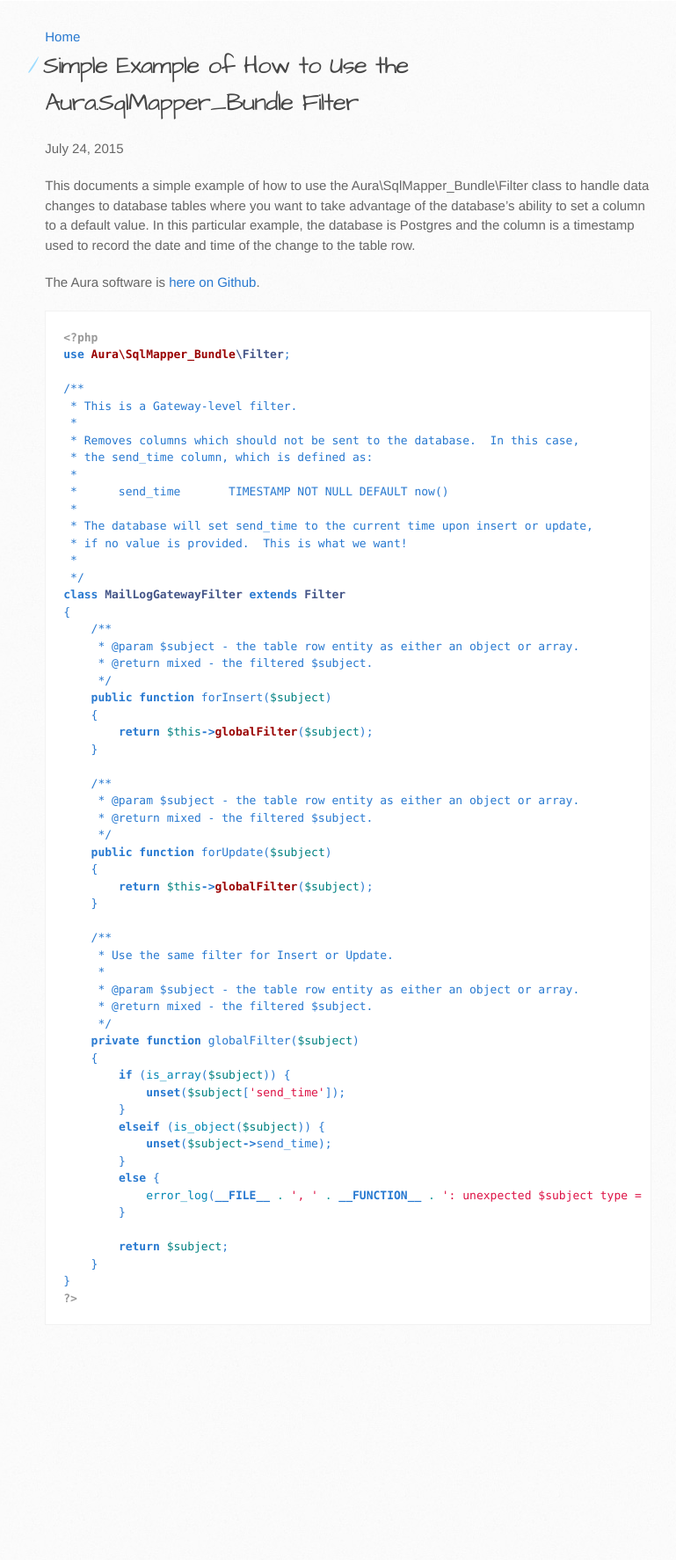
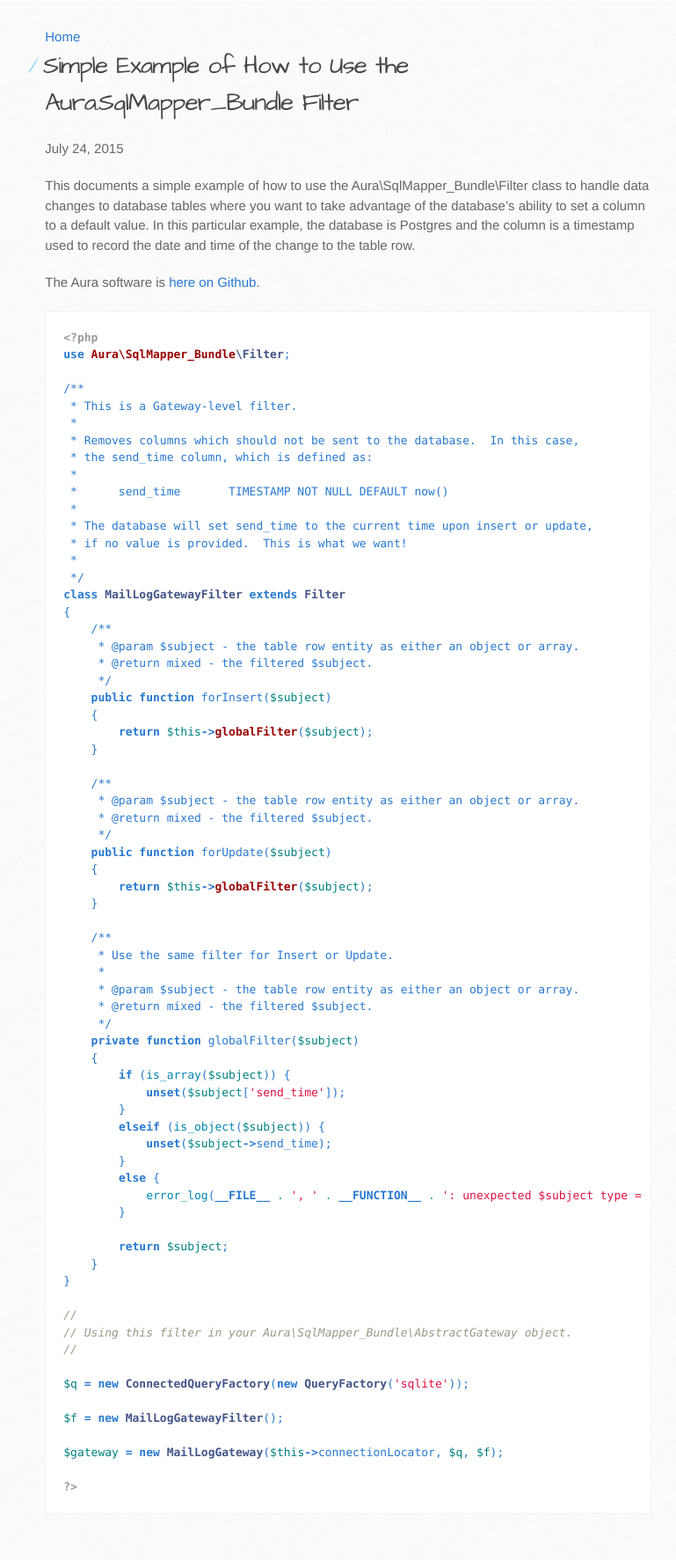
Before and after one commit to cxj/cxj.github.io, a Jekyll site: the page built from _posts/2015-07-24-Aura-SqlMapper-Filter-usage.md, in a window 1280 px wide. Shown: the whole page at 88% size, without its empty margins (139-908 px from the left). Built offline with Jekyll 4.4.1, drawn with Linux system fonts in a browser that asks for light colours; Markdown is read by kramdown in place of the engine named in the settings; before the commit the page ends 1559 px from its top, so only the background shows below that.

Commit message:
Add example usage.

```diff
--- a/_posts/2015-07-24-Aura-SqlMapper-Filter-usage.md
+++ b/_posts/2015-07-24-Aura-SqlMapper-Filter-usage.md
@@ -69,5 +69,16 @@ class MailLogGatewayFilter extends Filter
         return $subject;
     }
 }
+
+//
+// Using this filter in your Aura\SqlMapper_Bundle\AbstractGateway object.
+//
+
+$q = new ConnectedQueryFactory(new QueryFactory('sqlite'));
+
+$f = new MailLogGatewayFilter();
+
+$gateway = new MailLogGateway($this->connectionLocator, $q, $f);
+
 ?>
 {% endhighlight %}
```
